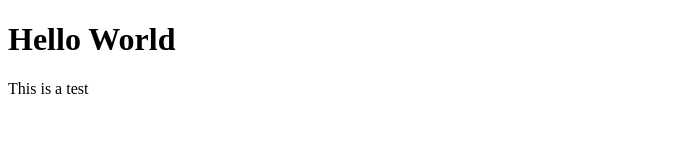
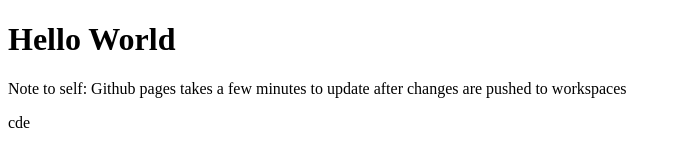
Before and after one commit to AllDuesPaid/HTML5Refresh, a plain HTML site: page index.html in a window 1280 px wide. Shown: the whole page, without its empty margins (0-681 px from the left). Drawn offline with Linux system fonts and the light colour scheme.

Commit message:
A new update

```diff
--- a/index.html
+++ b/index.html
@@ -7,6 +7,6 @@
 </head>
 <body>
     <h1>Hello World</h1>
-    <p>This is a test</p>
+    <p>Note to self: Github pages takes a few minutes to update after changes are pushed to workspaces</p>
 </body>
-</html>
+</html>cde
```
